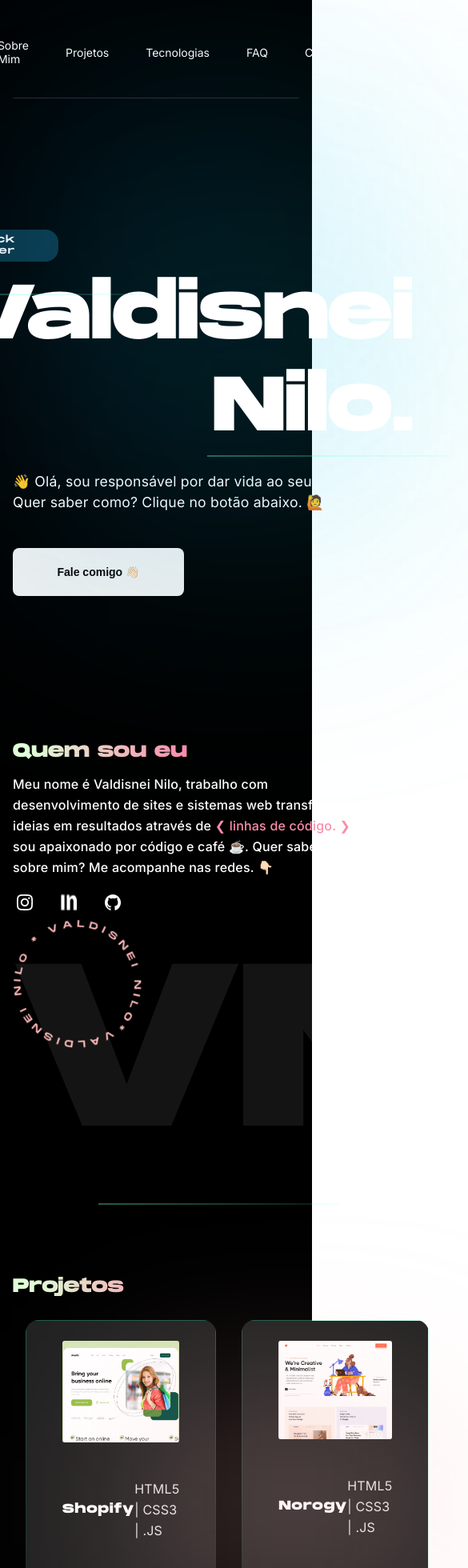
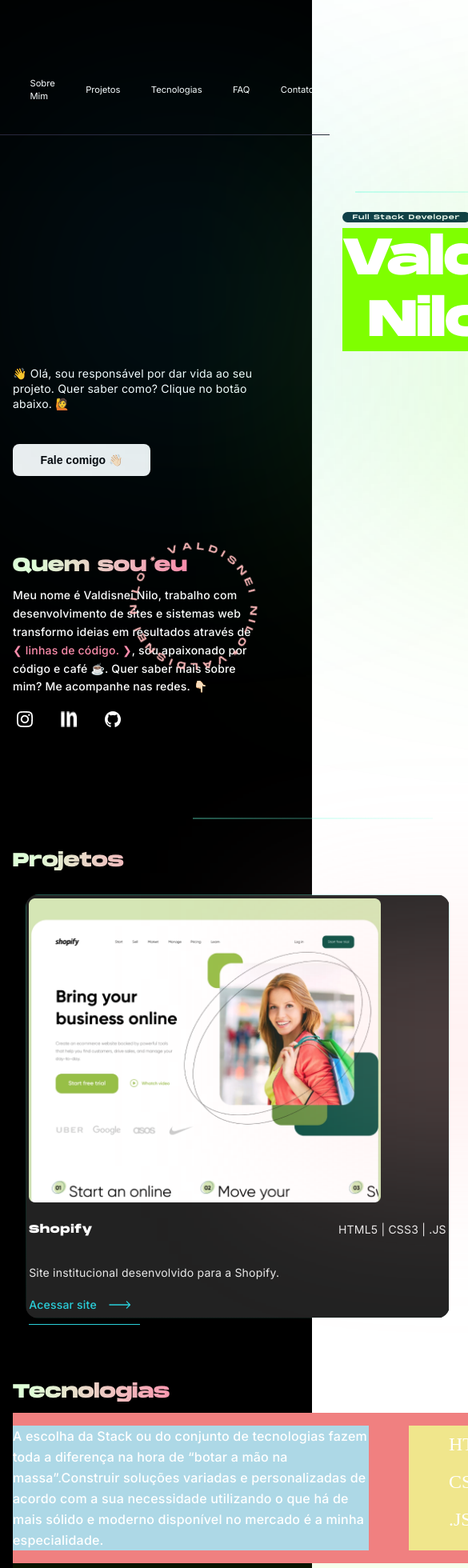
Before and after one commit to valdisneinilo/valdisnei, a Next.js app: page / in a window 390 px wide. Shown: the top 1960 px of the page at 80% size, 585 px wide, since content can reach past the window. Built offline with nearby package versions, Linux system fonts and the light colour scheme.

Commit message:
responsivo tablet até projetos

```diff
--- a/styles/Home.module.css
+++ b/styles/Home.module.css
@@ -1,15 +1,25 @@
 .main {
   min-height: 100vh;
-  padding: 2rem 1rem;
-  /* flex: 1;
+  padding: 1rem 8rem;
+  background-color: #000;
+  color: #fff;
+}
+
+@media (max-width: 750px) {
+	.main {
+		min-height: 100vh;
+		padding: 5rem 1rem;
+		flex: 1;
 		display: flex;
 		flex-direction: column;
 		justify-content: center;
-  align-items: center; */
+		align-items: center;
 		background-color: #000;
 		color: #fff;
 
 	}
+}
+
 
 
 
@@ -18,14 +28,14 @@
 	font-style: normal;
 	font-weight: 800;
 	font-size: 1.1;
-	line-height: 24px;
-	letter-spacing: 0.2px;
-	width: 220px;
+	line-height: 1.5rem;
+	letter-spacing: 0.0125rem;
+	width: 13.75rem;
 	background: linear-gradient(92.33deg, #DFFFD7 10.39%, #FF82A7 105.67%);
 	background-clip: border-box;
 	-webkit-background-clip: text;
 	-webkit-text-fill-color: transparent;
-	margin-bottom: 14px;
+	margin-bottom: 0.875rem;
 }
 
 
@@ -40,71 +50,85 @@
   font-family: Inter;
   font-style: normal;
   font-weight: normal;
-  font-size: 14px;
-  line-height: 17px;
-  margin: 0 23px;
+  font-size: .875rem;
+  line-height: 1.0625rem;
+  margin: 0 1.4375rem;
   margin-bottom: 2.5rem;
 	cursor: pointer;
 
 }
 
+
 .ellipse1{
   position: absolute;
-	width: 415px;
-	height: 300px;
+	width: 25.9375rem;
+	height: 18.75rem;
 	left: 10%;
 	top: 0;
 	background: linear-gradient(292.39deg, rgba(13, 251, 208, 0.2) -16.4%, rgba(13, 165, 251, 0.2) 73.45%);
-	filter: blur(150px);
+	filter: blur(9.375rem);
+
 }
 
 .ellipse2{
   position: absolute;
-	width: 415px;
-	height: 300px;
+	width: 25.9375rem;
+	height: 18.75rem;
 	left: 50%;
 	top: 50%;
 	background: linear-gradient(292.39deg, rgba(13, 251, 208, 0.2) -16.4%, rgba(13, 165, 251, 0.2) 73.45%);
-	filter: blur(150px);
+	filter: blur(9.375rem);
 }
 
 .ellipse3{
   position: absolute;
-	width: 415px;
-	height: 300px;
+	width: 25.9375rem;
+	height: 18.75rem;
 	left: 40%;
 	top: 20%;
   background: rgba(255, 185, 186, 0.2);
-	filter: blur(100px);
+	filter: blur(6.25rem);
 }
 
 .ellipse4{
   position: absolute;
-	width: 415px;
-	height: 300px;
+	width: 25.9375;
+	height: 18.75rem;
 	left: 50%;
 	top: 50%;
 	background: linear-gradient(292.39deg, rgba(13, 251, 208, 0.2) -16.4%, rgba(13, 165, 251, 0.2) 73.45%);
-	filter: blur(150px);
+	filter: blur(9.375rem);
 }
 
-@media (max-width: 900px) {
-  .ellipse4{
-		left: 20%;
-	}
-	.ellipse2{
-		left: 20%;
+@media (max-width: 750px) {
+	.ellipse1{
+		position: relative;
+		width: 6.25rem;
+		height: 18.75rem;
+		left: 0;
+		top: 0;
+		background-color: chartreuse;
 	}
 
-	.ellipse3{
-		margin-left: 0;
+}
+
+
+@media (max-width: 750px) {
+	.ellipse1{
+		position: absolute;
+		width: 25.9375;
+		height: 18.75rem;
+		left: 50%;
+		top: 50%;
+		background-color: chartreuse;
 	}
 }
 
 
 .home{
-  max-width: 1400px;
+  max-width: 100rem;
   margin: 0 auto;
+
 }
 
 
@@ -118,17 +142,18 @@
 
 }
 
+
 .tituloContainer h2{
-  margin-top: 148px;
+  margin-top: 9.25rem;
 	font-family: Monument400;
 	font-style: normal;
 	font-weight: 400;
 	font-size: 0.75rem;
 	line-height: 0.875rem;
 	letter-spacing: 1px;
-	padding: 11px 33px;
+	padding: 0.1rem;
 	background: #0B3344;
-	max-width: 300px;
+	max-width: 18.75rem;
 	border-radius: 1rem;
 	background: linear-gradient(#222, #222),
 	linear-gradient(272.92deg, rgba(103, 255, 219, 0.41) -20.44%, rgba(0, 0, 0, 0) 134.61%);
@@ -139,17 +164,6 @@
 
 }
 
-@media (max-width: 1000px) {
-  .tituloContainer h2{
-		font-size: 0.75rem;
-		line-height: 0.875rem;
-		padding: 5px 20px;
-		background: #0B3344;
-		max-width: 200px;
-
-	}
-}
-
 .tituloContainer h1{
 	width: 60.25rem;
 	font-family: Monument800;
@@ -158,18 +172,22 @@
 	font-size: 10rem;
 	text-align: right;
   margin: 0;
+
 }
-@media (max-width: 1000px) {
+
+@media (max-width: 750px) {
   .tituloContainer h1{
-		width: 40.25rem;
-		font-size: 6rem;
+		max-width: 200px;
+		font-size: 4rem;
+		background: chartreuse;
+
 	}
 }
 
 
 .linha1{
   border: 1px solid;
-	width: 300px;
+	width: 18.75rem;
   margin-top: -200px;
 	background: linear-gradient(#222, #222),
 	linear-gradient(to right, rgba(103, 255, 219, 0.41) -20.44%, rgba(0, 0, 0, 0) 134.61%);
@@ -177,6 +195,7 @@
 	background-repeat: no-repeat;
 	border: 1px solid transparent;
 	margin-left: 1rem;
+
 }
 
 .linha2{
@@ -196,6 +215,7 @@
 .chamadaContato{
 	font-family: 'Inter', sans-serif;
 	font-style: normal;
+
 }
 
 .chamadaContato p{
@@ -218,12 +238,14 @@
 	margin-bottom: 162px;
 	border: none;
 	cursor: pointer;
+
 }
 
 .quemSou{
   display: flex;
   justify-content: space-between;
 	flex-wrap: wrap;
+
 }
 
 
@@ -235,6 +257,7 @@
 	font-size: 16px;
 	line-height: 26px;
 	letter-spacing: 0.2px;
+
 }
 
 
@@ -245,11 +268,14 @@
 .redes{
   display: flex;
 	width: 445px;
+
 }
 .redes div{
   padding: 5px ;
   margin-right: 25px;
   cursor: pointer;
+	background-color: black;
+
 }
 
 .textoCirculo{
@@ -265,6 +291,7 @@
 	letter-spacing: 0.2px;
 	opacity: .08;
 	text-align: right;
+
 }
 
 .linha3{
@@ -412,50 +439,81 @@
 	border: 1px solid transparent;
 }
 
-.faqPerguntas {
-	background: linear-gradient(#111, #111),
-	linear-gradient(to bottom, rgba(103, 255, 219, 0.41) -20.44%, rgba(0, 0, 0, 0) 134.61%);
-	background-origin: padding-box, border-box;
-	background-repeat: no-repeat;
-	border: 1px solid transparent;
-	margin-left: 1rem;
-	margin-right: 1rem;
-	border-radius: .5rem;
+.faq {
+  position: relative;
+
 }
 
+.faq > div{
+  display: flex;
+	flex-wrap: wrap;
+
+}
+
+.faq p {
+	width: 445px;
+  font-family: Inter;
+	font-style: normal;
+	font-weight: 500;
+	font-size: 16px;
+	line-height: 26px;
+	letter-spacing: 0.2px;
+  margin-right: 3.125rem;
+
+
+}
+
+
+
+
+
+.faqPerguntas {
+
+
+}
+
+
 .faqPerguntas > div{
-	padding: .2rem;
-	margin-bottom: 1rem;
-	display: flex;
-	flex-direction: column;
+
 }
 
 .faqPerguntas dt{
-	padding: .2rem;
 	font-family: Inter;
 	font-style: normal;
 	font-weight: 500;
-	font-size: 18px;
-	line-height: 26px;
+	font-size: 16px;
+	line-height: 24px;
 	letter-spacing: 0.2px;
-	cursor: pointer;
+	color: #FFFFFF;
 }
 
-.faqPerguntas dt::after{
-	content: "↴";
-	margin-left: 2rem;
+.faqPerguntas dt::before{
+	content: "";
+	display: inline-flex;
+	margin-right: 1rem;
+	border-radius: 100%;
+	width: 5px;
+	height: 5px;
+	background: #FFFFFF;
 }
 
 .faqPerguntas dd {
-	margin-left: 2rem;
-  font-family: Inter;
+	width: 417px;
+	font-family: DM Sans;
 	font-style: normal;
-	font-weight: 500;
-	font-size: 14px;
+	font-weight: normal;
+	font-size: 16px;
 	line-height: 26px;
 	letter-spacing: 0.2px;
-  transition: 1s;
+	color: rgba(255, 255, 255, 0.8);
+}
 
+.linhaFaq {
+	width: 713px;
+	height: 0px;
+	border: 1px solid #2E2E2E;
+	margin-top: 17px;
+	margin-bottom: 15px;
 }
 
 .faqPerguntas span{
@@ -464,6 +522,465 @@
 
 
 
+.formCont{
+  display: flex;
+  justify-content: space-around;
+  flex-wrap: wrap;
+  padding: 2rem 0;
+  max-width: 1400px;
+  margin: 0 auto;
+
+}
+
+
+.textForm h2 {
+  width: 620px;
+	font-family: Monument400;
+	font-weight: 400;
+	font-size: 72px;
+	line-height: 115px;
+	letter-spacing: -5px;
+	background: linear-gradient(270.57deg, #E7B2AB -47.05%, #7B83CA 142.32%);
+	background-clip: border-box;
+	-webkit-background-clip: text;
+	-webkit-text-fill-color: transparent;
+}
+
+.textForm p{
+  width: 419px;
+	font-family: DM Sans;
+	font-style: normal;
+	font-weight: 400;
+	font-size: 18px;
+	line-height: 26px;
+	letter-spacing: 0.2px;
+	color: rgba(26, 26, 37, 0.8);
+	text-align: left;
+}
+
+.containerformulario{
+  display: flex;
+  justify-content: center;
+}
+.formulario{
+	display: flex;
+  flex-direction: column;
+  justify-content: center;
+  margin-top: 50px;
+}
+
+.formulario input, .formulario select{
+	font-family:'DM Sans', sans-serif;
+	font-style: normal;
+	font-weight: 400;
+	font-size: 16px;
+	line-height: 21px;
+	letter-spacing: 0.2px;
+	color: #37424D;
+	padding: 1rem;
+	border: none;
+	background: none;
+	border-bottom: 1px solid rgba(0, 0, 0, 0.7);
+	width: 393px;
+
+}
+
+.formulario input:hover, .formulario select:hover, .formulario input:focus, .formulario select:focus{
+	outline: none;
+
+}
+
+.formulario input:focus, .formulario select:focus{
+	border-color: #E7B2AB;
+}
+
+
+
+.formulario button {
+	font-weight: 600;
+	font-size: 14px;
+	line-height: 17px;
+	color:#fff;
+	width: 214px;
+	height: 60px;
+	border-radius: 8px;
+	margin-top: 27px;
+	border: none;
+	cursor: pointer;
+	background: #000;
+	margin-bottom: 1rem;
+}
+
+.contatos>p{
+	font-family: DM Sans;
+	font-style: normal;
+	font-weight: 400;
+	font-size: 14px;
+	line-height: 21px;
+	letter-spacing: 0.2px;
+}
+
+.contatos div{
+  margin-top: .5rem;
+	display: grid;
+	grid-template-columns: 1fr 1fr;
+	gap: 2rem;
+
+}
+
+.contatos>div p{
+  font-family: DM Sans;
+	font-style: normal;
+	font-weight: 500;
+	font-size: 16px;
+	line-height: 21px;
+	letter-spacing: 0.2px;
+}
+
+.footer{
+  display: flex;
+	max-width: 1400px;
+	margin: 0 auto;
+	justify-content: space-between;
+
+}
+
+.footer p{
+  font-family: DM Sans;
+	font-style: normal;
+	font-weight: 500;
+	font-size: 12px;
+	line-height: 21px;
+	letter-spacing: 0.2px;
+	padding: 65px;
+	text-align: right;
+}
+
+.footer h2{
+  font-family: Monument800;
+	font-style: normal;
+	font-weight: 500;
+	font-size: 12px;
+	line-height: 21px;
+	letter-spacing: 0.2px;
+	padding: 65px;
+}
+
+.footer span{
+	font-family: Monument800;
+
+}
+
+
+/* anti span */
+.nao{
+	visibility: hidden;
+	position: absolute;
+	height: 0px;
+}
+
+/* anti span */
+
+
+@media (max-width: 1000px) {
+
+}
+
+
+
+
+/* **************************************************************************************************************************************************************************************************************** */
+
+/* RESPONSIVO TABLET */
+
+@media (max-width: 1000px) {
+
+	.header ul{
+		display: flex;
+		justify-content: center;
+		align-items: center;
+		border-bottom: 1px solid #2B2639;
+	}
+
+	.header ul li{
+		font-size: .7rem;
+		line-height: 1rem;
+		margin: 0 1.2rem;
+		margin-bottom: 2.5rem;
+	}
+
+	.ellipse2{
+		left: 5%;
+		top: 10%;
+	}
+
+	.ellipse3{
+
+		left: 30%;
+		top: 10%;
+
+	}
+
+	.ellipse4{
+
+		left: 30%;
+		top: 25%;
+	}
+
+	.tituloContainer div{
+		max-width: 18.75rem;
+	}
+
+	.home{
+		max-width: 100rem;
+		margin: 0 auto;
+	}
+
+	.tituloContainer{
+		display: flex;
+		justify-content: center;
+		align-items: center;
+		flex: 1;
+		position: relative;
+
+	}
+
+	.tituloContainer h2{
+		margin-top: 5rem;
+		font-size: 0.5rem;
+		line-height: 0.1rem;
+		padding: .3rem;
+		background: #0B3344;
+		max-width: 10rem;
+	}
+
+	.tituloContainer h1{
+		width: 25rem;
+		font-size: 4rem;
+
+	}
+
+	.chamadaContato p{
+		width: 18.75rem;
+		font-size: .875rem;
+		line-height: 1.2rem;
+	}
+
+	.chamadaContato button{
+		font-size: .875rem;
+		line-height: 1rem;
+		width: 10.75rem;
+		height: 2.5rem;
+		margin-top: 1.6875rem;
+		margin-bottom: 5rem;
+	}
+
+	.quemSouTexto p {
+		width: 18.75rem;
+		font-size: .875rem;
+		line-height: 1.425rem;
+		letter-spacing: 0.2px;
+	}
+
+	.textoCirculo{
+		right: 4rem;
+	}
+
+	.linha3{
+		margin-top: 0;
+		margin-left: 20%;
+		margin-bottom: 40px;
+	}
+
+
+
+	.imgProjeto{
+		margin: 0.2rem;
+	}
+
+	.textoProjeto{
+		margin: 0.2rem;
+	}
+
+
+	.textoProjeto h3{
+		font-size: .875rem;
+	}
+
+	.textoProjeto p {
+		font-size: .875rem;
+		letter-spacing: 0.2px;
+		color: rgba(255, 255, 255, 0.9);
+	}
+
+
+
+
+	.tecnologias{
+		margin-top: 5rem;
+		position: relative;
+
+	}
+
+	.tecnologiasDiv{
+		display: flex;
+		flex-wrap: wrap;
+		background-color: lightcoral;
+
+	}
+
+	.tecnologias p{
+		width: 445px;
+		font-family: Inter;
+		font-style: normal;
+		font-weight: 500;
+		font-size: 16px;
+		line-height: 26px;
+		letter-spacing: 0.2px;
+		background-color: lightblue;
+	}
+
+	.listaTec{
+		text-align: left;
+		max-width: 300px;
+		-webkit-column-count: 2;
+		-moz-column-count: 2;
+		column-count: 2;
+		margin-left: 50px;
+		background-color: khaki;
+	}
+
+	.listaTec li{
+		padding: 10px;
+		font-size: 1.5rem;
+	}
+
+
+
+	.nomeArte2{
+		font-family: Monument800;
+		font-style: normal;
+		font-weight: 800;
+		font-size: 5rem;
+		letter-spacing: 0.2px;
+		opacity: .08;
+		text-align: right;
+		background-color: lawngreen;
+
+	}
+
+	.linha4{
+		border: 1px solid;
+		margin-top: 10px;
+		width: 300px;
+		margin-left: 50%;
+		margin-bottom: 90px;
+		background: linear-gradient(#222, #222),
+		linear-gradient(to right, rgba(103, 255, 219, 0.41) -20.44%, rgba(0, 0, 0, 0) 134.61%);
+		background-origin: padding-box, border-box;
+		background-repeat: no-repeat;
+		border: 1px solid transparent;
+	}
+
+	.faq {
+		position: relative;
+
+	}
+
+	.faq > div{
+		display: flex;
+		flex-wrap: wrap;
+		background-color: lightcoral;
+
+	}
+
+	.faq p {
+		width: 445px;
+		font-family: Inter;
+		font-style: normal;
+		font-weight: 500;
+		font-size: 16px;
+		line-height: 26px;
+		letter-spacing: 0.2px;
+		background-color: lightblue;
+		margin-right: 3.125rem;
+
+
+	}
+
+
+
+
+
+	.faqPerguntas {
+		background-color: khaki;
+
+
+	}
+
+	@media (max-width: 1000px) {
+		.faqPerguntas {
+			width: 445px;
+		}
+	}
+
+	.faqPerguntas > div{
+
+	}
+
+	.faqPerguntas dt{
+		font-family: Inter;
+		font-style: normal;
+		font-weight: 500;
+		font-size: 16px;
+		line-height: 24px;
+		letter-spacing: 0.2px;
+		color: #FFFFFF;
+	}
+
+	.faqPerguntas dt::before{
+		content: "";
+		display: inline-flex;
+		margin-right: 1rem;
+		border-radius: 100%;
+		width: 5px;
+		height: 5px;
+		background: #FFFFFF;
+	}
+
+	.faqPerguntas dd {
+		width: 417px;
+		font-family: DM Sans;
+		font-style: normal;
+		font-weight: normal;
+		font-size: 16px;
+		line-height: 26px;
+		letter-spacing: 0.2px;
+		color: rgba(255, 255, 255, 0.8);
+	}
+
+	.linhaFaq {
+		width: 713px;
+		height: 0px;
+		border: 1px solid #2E2E2E;
+		margin-top: 17px;
+		margin-bottom: 15px;
+	}
+
+	.faqPerguntas span{
+		text-decoration: line-through;
+	}
+
+
+
+
+	@media (max-width: 1000px) {
+
+		.linhaFaq {
+			width: 445px;
+
+		}
+	}
 
 
 
@@ -633,3 +1150,16 @@
 	@media (max-width: 1000px) {
 
 	}
+
+
+
+
+	/* **************************************************************************************************************************************************************************************************************** */
+
+	/* RESPONSIVO TABLET */
+
+	@media (max-width: 1000px) {
+
+	}
+
+}
--- a/styles/globals.css
+++ b/styles/globals.css
@@ -41,8 +41,8 @@ font-family: Monument400;
 */
 
 .ativo{
-  /* display: none; */
   transition: 1s;
+  display: none;
   opacity: 0;
 }
 
```
Also changed, not shown: pages/index.js (+20 -2 lines). Lines whose indentation alone changed are shown as unchanged.
